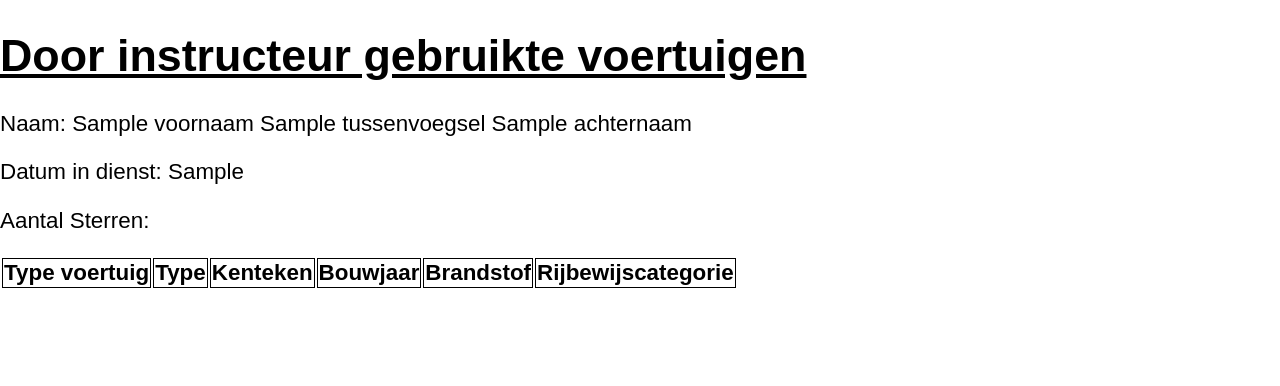
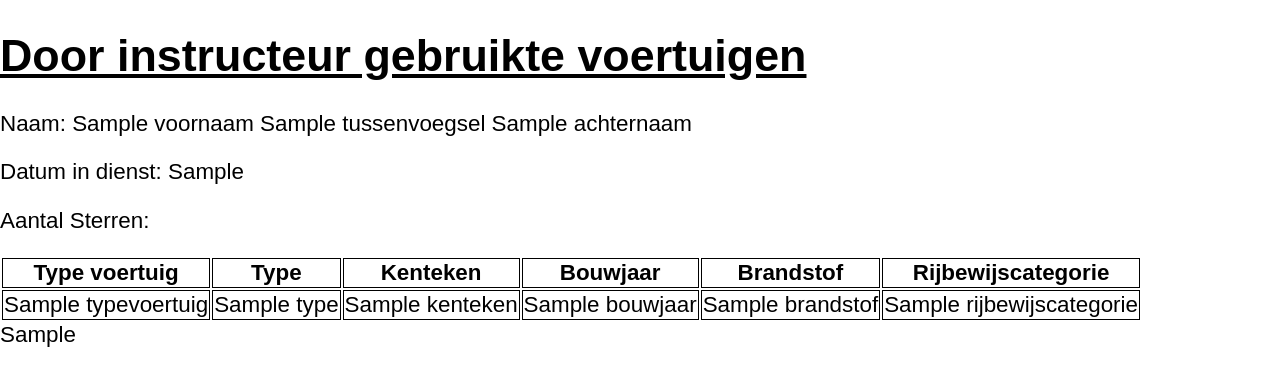
Before and after one commit to Waayway/be-opdracht-01-336797, a PHP site: template app/views/instructeurs/voertuigen.php in a window 1280 px wide. Shown: the top 386 px of the page. Run offline with PHP 8.4, Linux system fonts and the light colour scheme; the template is opened without the code that fills it: most values are stand-ins (such as "Sample title", 1, 10 or a date in 2020); lists and menus that the app fills with data are empty; some libraries are stand-ins or nearby versions.

Commit message:
Scenario_02 is gerealizeerd

```diff
--- a/app/views/instructeurs/voertuigen.php
+++ b/app/views/instructeurs/voertuigen.php
@@ -1,5 +1,6 @@
 <!DOCTYPE html>
 <html lang="en">
+
 <head>
     <meta charset="UTF-8">
     <meta http-equiv="X-UA-Compatible" content="IE=edge">
@@ -7,11 +8,12 @@
     <title>Document</title>
     <link rel="stylesheet" href="<?= URLROOT ?>style.css">
 </head>
+
 <body>
     <h1>Door instructeur gebruikte voertuigen</h1>
-    <p>Naam: <?= $data["instructeur"]->voornaam ?> <?= $data["instructeur"]->tussenvoegsel ?> <?=$data["instructeur"]->achternaam ?></p>
+    <p>Naam: <?= $data["instructeur"]->voornaam ?> <?= $data["instructeur"]->tussenvoegsel ?> <?= $data["instructeur"]->achternaam ?></p>
     <p>Datum in dienst: <?= $data["instructeur"]->datumInDienst ?></p>
-    <p>Aantal Sterren: <?= str_repeat("✦", $data["instructeur"]->aantalSterren)?></p>
+    <p>Aantal Sterren: <?= str_repeat("✦", $data["instructeur"]->aantalSterren) ?></p>
     <table>
         <thead>
             <tr>
@@ -24,8 +26,23 @@
             </tr>
         </thead>
         <tbody>
-
+            <?php
+            foreach ($data["voertuigen"] as $row) {
+            ?>
+                <tr>
+                    <td><?= $row->typevoertuig       ?></td>
+                    <td><?= $row->type               ?></td>
+                    <td><?= $row->kenteken           ?></td>
+                    <td><?= $row->bouwjaar           ?></td>
+                    <td><?= $row->brandstof          ?></td>
+                    <td><?= $row->rijbewijscategorie ?></td>
+                </tr>
+            <?php
+            }
+            ?>
         </tbody>
     </table>
+    <?= $data["geen_voertuigen"] ?>
 </body>
+
 </html>
```
Also changed, not shown: app/controllers/Instructeurs.php (+8 -1 lines), app/models/InstructeursModel.php (+11 -0 lines).
